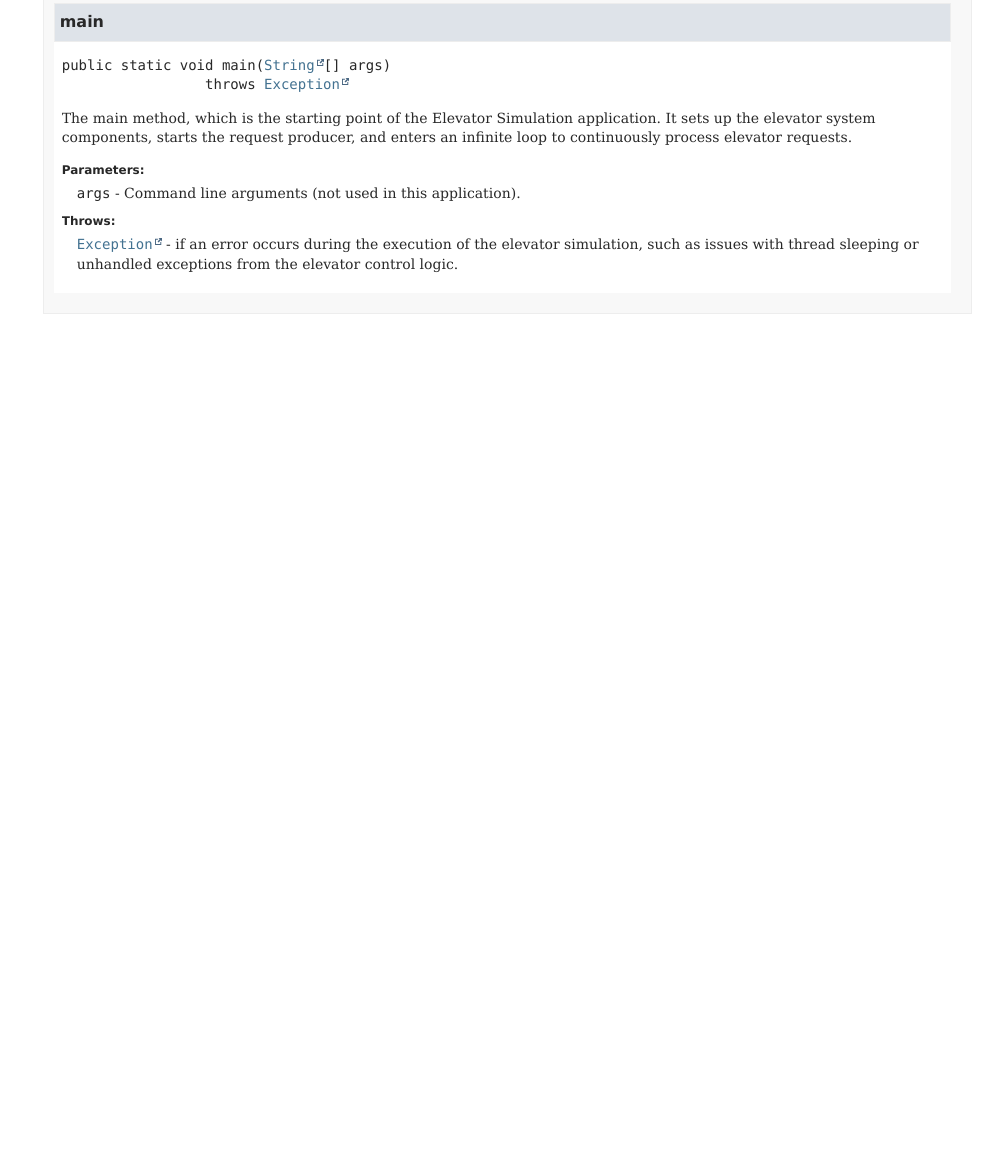
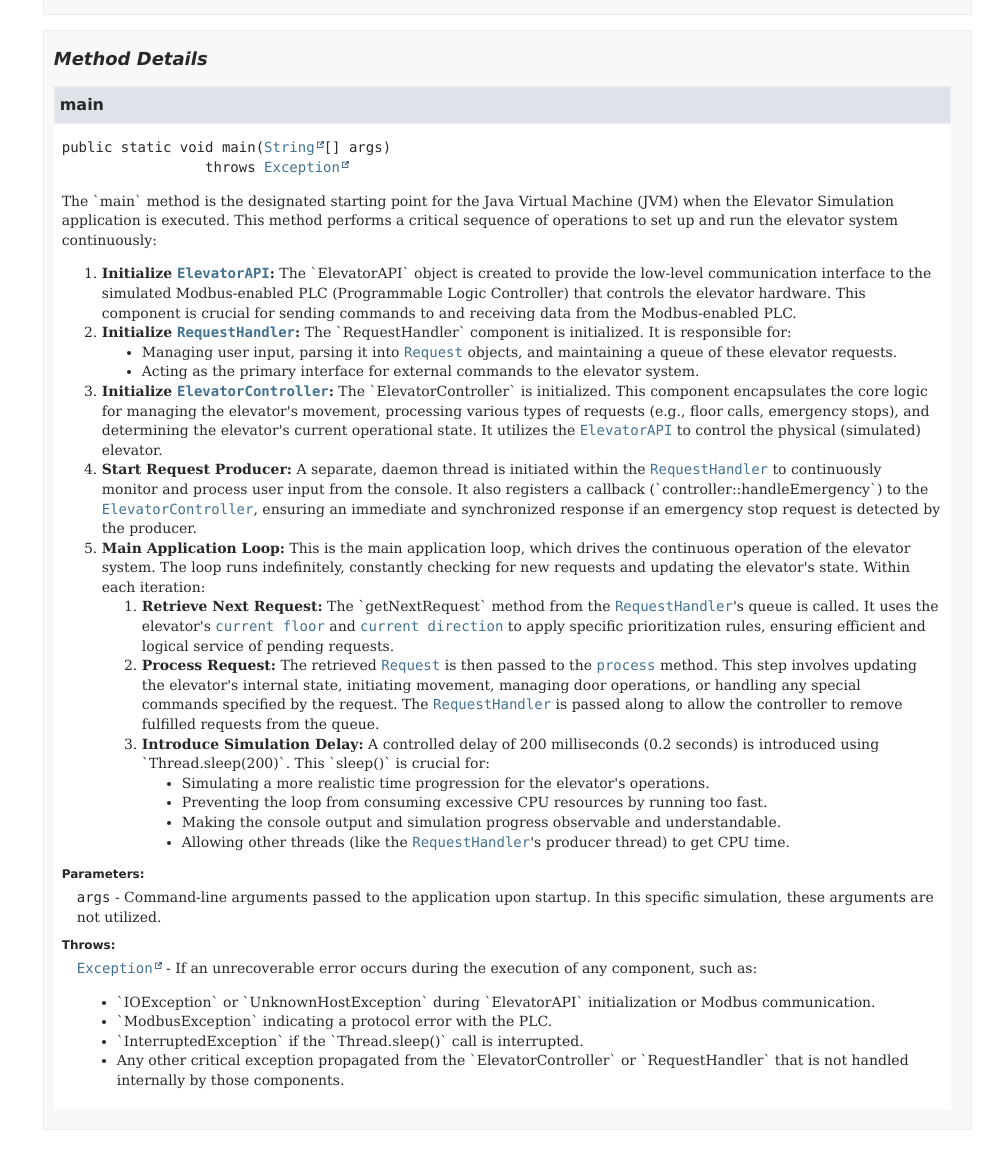
Before and after one commit to maraael23/generic-api, a plain HTML site: page Main.html in a window 1280 px wide. Shown: the part 1023-2178 px from the top of the page, without its empty margins (288-1280 px from the left). Before the commit the page ends 1362 px from the top, so only its background shows below. Drawn offline with Linux system fonts and the light colour scheme.

Commit message:
again today

```diff
--- a/Main.html
+++ b/Main.html
@@ -1,7 +1,7 @@
 <!DOCTYPE HTML>
 <html lang="en">
 <head>
-<!-- Generated by javadoc (24) on Mon Jun 30 14:24:43 CEST 2025 -->
+<!-- Generated by javadoc (24) on Mon Jun 30 14:36:30 CEST 2025 -->
 <title>Main</title>
 <meta name="viewport" content="width=device-width, initial-scale=1">
 <meta http-equiv="Content-Type" content="text/html; charset=utf-8">
@@ -88,12 +88,20 @@ loadScripts(document, 'script');</script>
 <div class="horizontal-scroll">
 <div class="type-signature"><span class="modifiers">public class </span><span class="element-name type-name-label">Main</span>
 <span class="extends-implements">extends <a href="https://docs.oracle.com/en/java/javase/24/docs/api/java.base/java/lang/Object.html" title="class or interface in java.lang" class="external-link">Object</a></span></div>
-<div class="block">The `Main` class serves as the entry point for the Elevator Simulation application.
- It initializes the core components of the elevator system, including the <a href="ElevatorAPI.html" title="class in Unnamed Package"><code>ElevatorAPI</code></a>,
- <a href="RequestHandler.html" title="class in Unnamed Package"><code>RequestHandler</code></a>, and <a href="ElevatorController.html" title="class in Unnamed Package"><code>ElevatorController</code></a>, and manages the main application loop.
+<div class="block"><p>
+ The `Main` class serves as the singular entry point for the Elevator Simulation application.
+ Its primary responsibility is to orchestrate the initialization of all core system components,
+ including the interfaces to the elevator hardware (<a href="ElevatorAPI.html" title="class in Unnamed Package"><code>ElevatorAPI</code></a>), the mechanism for
+ managing user requests (<a href="RequestHandler.html" title="class in Unnamed Package"><code>RequestHandler</code></a>), and the central logic for controlling the
+ elevator's behavior (<a href="ElevatorController.html" title="class in Unnamed Package"><code>ElevatorController</code></a>).
+ </p>
 
- The simulation continuously processes user requests (floor and action) and controls the elevator's
- movement based on these requests and its internal state.</div>
+ <p>
+ This class also sets up the continuous operational loop of the simulation, ensuring that
+ user requests (such as desired floors or specific actions) are constantly monitored,
+ prioritized, and processed by the elevator system in a simulated real-time environment.
+ It ties together the asynchronous input handling with the synchronous elevator control logic.
+ </p></div>
 </div>
 </section>
 <section class="summary">
@@ -125,7 +133,9 @@ loadScripts(document, 'script');</script>
 <div class="col-first even-row-color method-summary-table method-summary-table-tab1 method-summary-table-tab4"><code>static void</code></div>
 <div class="col-second even-row-color method-summary-table method-summary-table-tab1 method-summary-table-tab4"><code><a href="#main(java.lang.String%5B%5D)" class="member-name-link">main</a><wbr>(<a href="https://docs.oracle.com/en/java/javase/24/docs/api/java.base/java/lang/String.html" title="class or interface in java.lang" class="external-link">String</a>[]&nbsp;args)</code></div>
 <div class="col-last even-row-color method-summary-table method-summary-table-tab1 method-summary-table-tab4">
-<div class="block">The main method, which is the starting point of the Elevator Simulation application.</div>
+<div class="block">
+ The `main` method is the designated starting point for the Java Virtual Machine (JVM)
+ when the Elevator Simulation application is executed.</div>
 </div>
 </div>
 </div>
@@ -166,16 +176,93 @@ loadScripts(document, 'script');</script>
 <div class="horizontal-scroll">
 <div class="member-signature"><span class="modifiers">public static</span>&nbsp;<span class="return-type">void</span>&nbsp;<span class="element-name">main</span><wbr><span class="parameters">(<a href="https://docs.oracle.com/en/java/javase/24/docs/api/java.base/java/lang/String.html" title="class or interface in java.lang" class="external-link">String</a>[]&nbsp;args)</span>
                  throws <span class="exceptions"><a href="https://docs.oracle.com/en/java/javase/24/docs/api/java.base/java/lang/Exception.html" title="class or interface in java.lang" class="external-link">Exception</a></span></div>
-<div class="block">The main method, which is the starting point of the Elevator Simulation application.
- It sets up the elevator system components, starts the request producer, and enters
- an infinite loop to continuously process elevator requests.</div>
+<div class="block"><p>
+ The `main` method is the designated starting point for the Java Virtual Machine (JVM)
+ when the Elevator Simulation application is executed. This method performs a critical
+ sequence of operations to set up and run the elevator system continuously:
+ </p>
+
+ <ol>
+ <li>
+ <b>Initialize <a href="ElevatorAPI.html" title="class in Unnamed Package"><code>ElevatorAPI</code></a>:</b>
+ The `ElevatorAPI` object is created to provide the low-level communication interface
+ to the simulated Modbus-enabled PLC (Programmable Logic Controller) that controls
+ the elevator hardware. This component is crucial for sending commands to and receiving
+ data from the Modbus-enabled PLC.
+ </li>
+ <li>
+ <b>Initialize <a href="RequestHandler.html" title="class in Unnamed Package"><code>RequestHandler</code></a>:</b>
+ The `RequestHandler` component is initialized. It is responsible for:
+ <ul>
+ <li>Managing user input, parsing it into <a href="Request.html" title="class in Unnamed Package"><code>Request</code></a> objects, and maintaining
+ a queue of these elevator requests.</li>
+ <li>Acting as the primary interface for external commands to the elevator system.</li>
+ </ul>
+ </li>
+ <li>
+ <b>Initialize <a href="ElevatorController.html" title="class in Unnamed Package"><code>ElevatorController</code></a>:</b>
+ The `ElevatorController` is initialized. This component encapsulates the
+ core logic for managing the elevator's movement, processing various types of
+ requests (e.g., floor calls, emergency stops), and determining the elevator's
+ current operational state. It utilizes the <a href="ElevatorAPI.html" title="class in Unnamed Package"><code>ElevatorAPI</code></a> to control the
+ physical (simulated) elevator.
+ </li>
+ <li>
+ <b>Start Request Producer:</b>
+ A separate, daemon thread is initiated within the <a href="RequestHandler.html" title="class in Unnamed Package"><code>RequestHandler</code></a> to continuously
+ monitor and process user input from the console. It also registers a callback
+ (`controller::handleEmergency`) to the <a href="ElevatorController.html" title="class in Unnamed Package"><code>ElevatorController</code></a>, ensuring an
+ immediate and synchronized response if an emergency stop request is detected by the producer.
+ </li>
+ <li>
+ <b>Main Application Loop:</b>
+ This is the main application loop, which drives the continuous operation
+ of the elevator system. The loop runs indefinitely, constantly checking
+ for new requests and updating the elevator's state.
+ Within each iteration:
+ <ol>
+ <li>
+ <b>Retrieve Next Request:</b> The `getNextRequest` method from the
+ <a href="RequestHandler.html" title="class in Unnamed Package"><code>RequestHandler</code></a>'s queue is called. It uses the elevator's
+ <a href="ElevatorController.html#getCurrentFloor()"><code>current floor</code></a> and
+ <a href="ElevatorController.html#getDirection()"><code>current direction</code></a> to apply specific
+ prioritization rules, ensuring efficient and logical service of pending requests.
+ </li>
+ <li>
+ <b>Process Request:</b> The retrieved <a href="Request.html" title="class in Unnamed Package"><code>Request</code></a> is then passed to the
+ <a href="ElevatorController.html#process(Request,RequestHandler)"><code>process</code></a> method.
+ This step involves updating the elevator's internal state, initiating movement,
+ managing door operations, or handling any special commands specified by the request.
+ The <a href="RequestHandler.html" title="class in Unnamed Package"><code>RequestHandler</code></a> is passed along to allow the controller to remove
+ fulfilled requests from the queue.
+ </li>
+ <li>
+ <b>Introduce Simulation Delay:</b> A controlled delay of 200 milliseconds (0.2 seconds)
+ is introduced using `Thread.sleep(200)`. This `sleep()` is crucial for:
+ <ul>
+ <li>Simulating a more realistic time progression for the elevator's operations.</li>
+ <li>Preventing the loop from consuming excessive CPU resources by running too fast.</li>
+ <li>Making the console output and simulation progress observable and understandable.</li>
+ <li>Allowing other threads (like the <a href="RequestHandler.html" title="class in Unnamed Package"><code>RequestHandler</code></a>'s producer thread) to get CPU time.</li>
+ </ul>
+ </li>
+ </ol>
+ </li>
+ </ol></div>
 <dl class="notes">
 <dt>Parameters:</dt>
-<dd><code>args</code> - Command line arguments (not used in this application).</dd>
+<dd><code>args</code> - Command-line arguments passed to the application upon startup.
+ In this specific simulation, these arguments are not utilized.</dd>
 <dt>Throws:</dt>
-<dd><code><a href="https://docs.oracle.com/en/java/javase/24/docs/api/java.base/java/lang/Exception.html" title="class or interface in java.lang" class="external-link">Exception</a></code> - if an error occurs during the execution of the elevator simulation,
- such as issues with thread sleeping or unhandled exceptions from
- the elevator control logic.</dd>
+<dd><code><a href="https://docs.oracle.com/en/java/javase/24/docs/api/java.base/java/lang/Exception.html" title="class or interface in java.lang" class="external-link">Exception</a></code> - If an unrecoverable error occurs during the execution of
+ any component, such as:
+ <ul>
+ <li>`IOException` or `UnknownHostException` during `ElevatorAPI` initialization or Modbus communication.</li>
+ <li>`ModbusException` indicating a protocol error with the PLC.</li>
+ <li>`InterruptedException` if the `Thread.sleep()` call is interrupted.</li>
+ <li>Any other critical exception propagated from the `ElevatorController` or `RequestHandler`
+ that is not handled internally by those components.</li>
+ </ul></dd>
 </dl>
 </div>
 </section>
```
